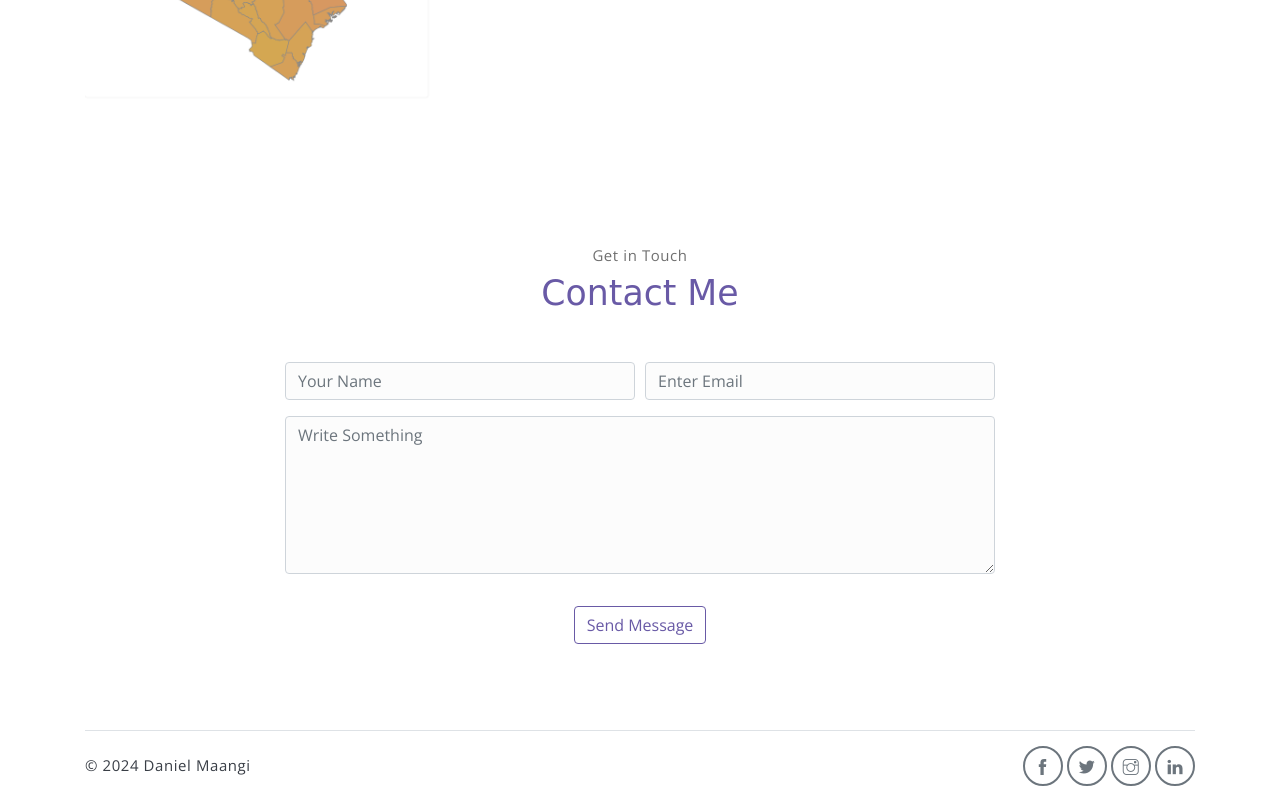
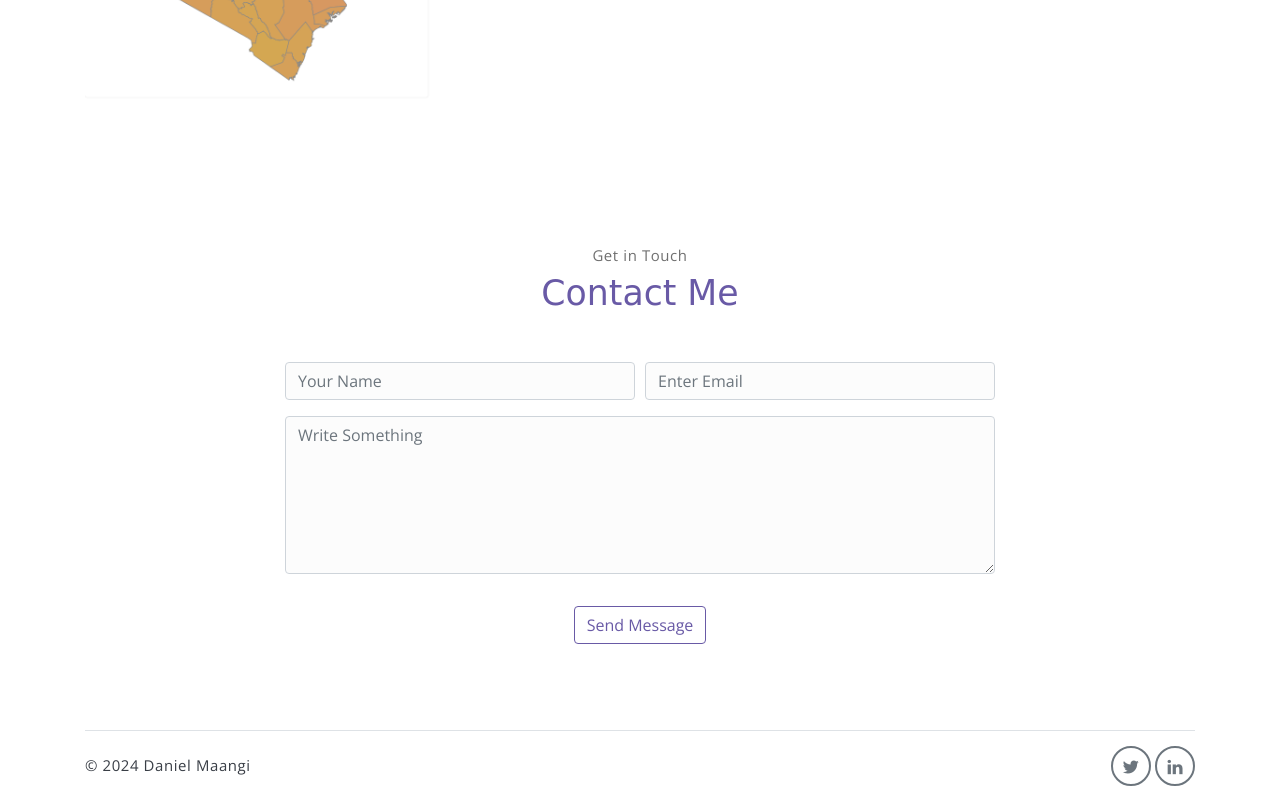
Before and after one commit to danielmaangi/danielmaangi.github.io, a website: page docs/index.html in a window 1280 px wide. Shown: the part 2313-3113 px from the top of the page. Drawn offline with nearby package versions, Linux system fonts and the light colour scheme; a web font is replaced by a local one.

Commit message:
social media handles update

```diff
--- a/docs/index.html
+++ b/docs/index.html
@@ -207,13 +207,12 @@
         <footer class="footer">
             <p class="mb-0">© <script>document.write(new Date().getFullYear())</script> Daniel Maangi</p>
             <div class="social-links text-right m-auto ml-sm-auto">
-                <a href="javascript:void(0)" class="link"><i class="ti-facebook"></i></a>
-                <a href="javascript:void(0)" class="link"><i class="ti-twitter-alt"></i></a>
-                <a href="javascript:void(0)" class="link"><i class="ti-instagram"></i></a>
-                <a href="javascript:void(0)" class="link"><i class="ti-linkedin"></i></a>
+                <a href="https://x.com/danielmaangi" class="link" target="_blank"><i class="ti-twitter-alt"></i></a>
+                <a href="https://linkedin.com/in/danielmaangi" class="link" target="_blank"><i class="ti-linkedin"></i></a>
             </div>
         </footer>
-    </div> <!-- end of page footer -->
+    </div>
+     <!-- end of page footer -->
 
 	<!-- core  -->
     <script src="assets/vendors/jquery/jquery-3.4.1.js"></script>
```
